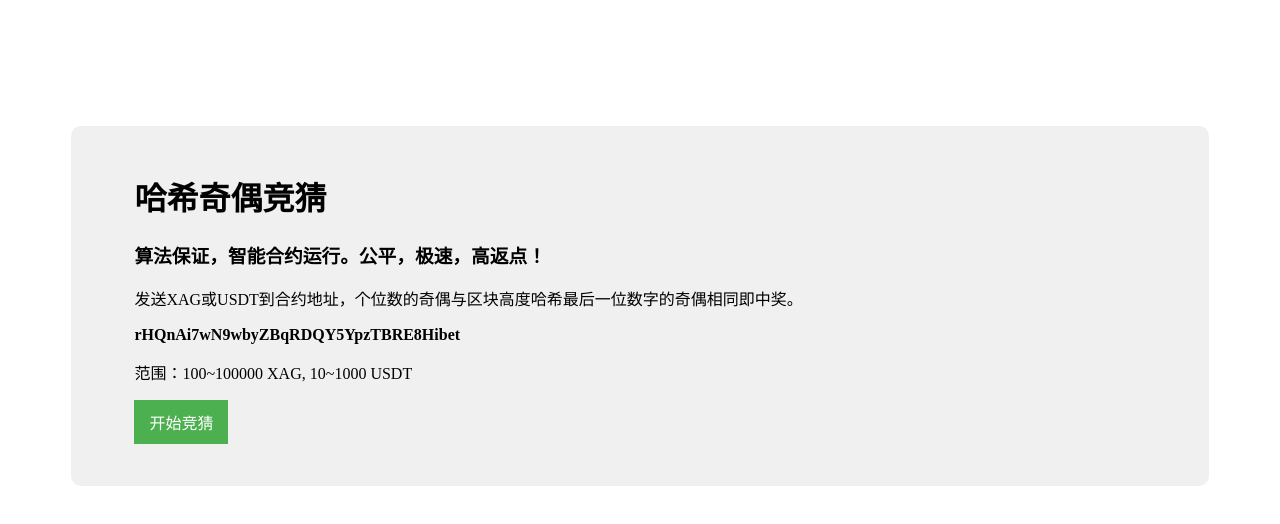
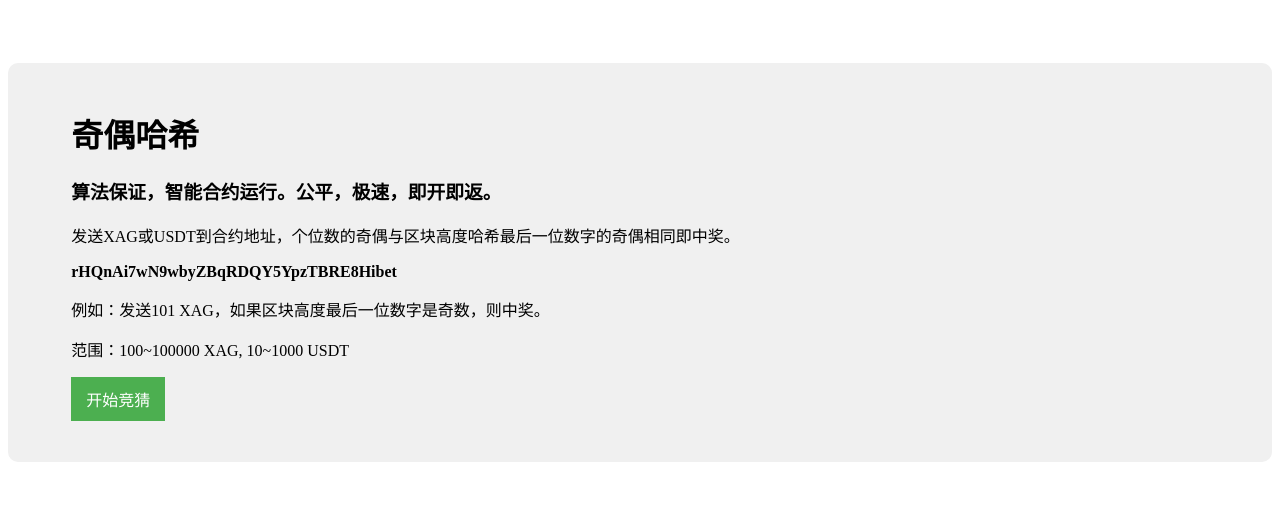
Before and after one commit to xagfans/hash-web, a plain HTML site: page jiou.html in a window 1280 px wide. Drawn offline with Linux system fonts and the light colour scheme.

Commit message:
Update jiou.html

```diff
--- a/jiou.html
+++ b/jiou.html
@@ -2,11 +2,11 @@
 <html>
 <head>
     <meta charset="utf-8">
-    <title>奇偶竞猜</title>
+    <title>奇偶哈希</title>
     <style>
         .hash_container {
-            width: 80%;
-            margin: 10% auto 0;
+            width: 90%;
+            margin: 5% auto 0;
             background-color: #f0f0f0;
             padding: 2% 5%;
             border-radius: 10px
@@ -38,10 +38,11 @@
 </head>
 <body>
     <div class="hash_container">
-        <h1>哈希奇偶竞猜</h1>
-        <h3>算法保证，智能合约运行。公平，极速，高返点！</h3>
+        <h1>奇偶哈希</h1>
+        <h3>算法保证，智能合约运行。公平，极速，即开即返。</h3>
         <p>发送XAG或USDT到合约地址，个位数的奇偶与区块高度哈希最后一位数字的奇偶相同即中奖。</p>
         <p><strong>rHQnAi7wN9wbyZBqRDQY5YpzTBRE8Hibet</strong></p>
+        <p>例如：发送101 XAG，如果区块高度最后一位数字是奇数，则中奖。</p>
         <p>范围：100~100000 XAG, 10~1000 USDT</p>
         <p><a class="button" href="XSEND://100:XAG:rHQnAi7wN9wbyZBqRDQY5YpzTBRE8Hibet::">开始竞猜</a></p>
     </div>
```
